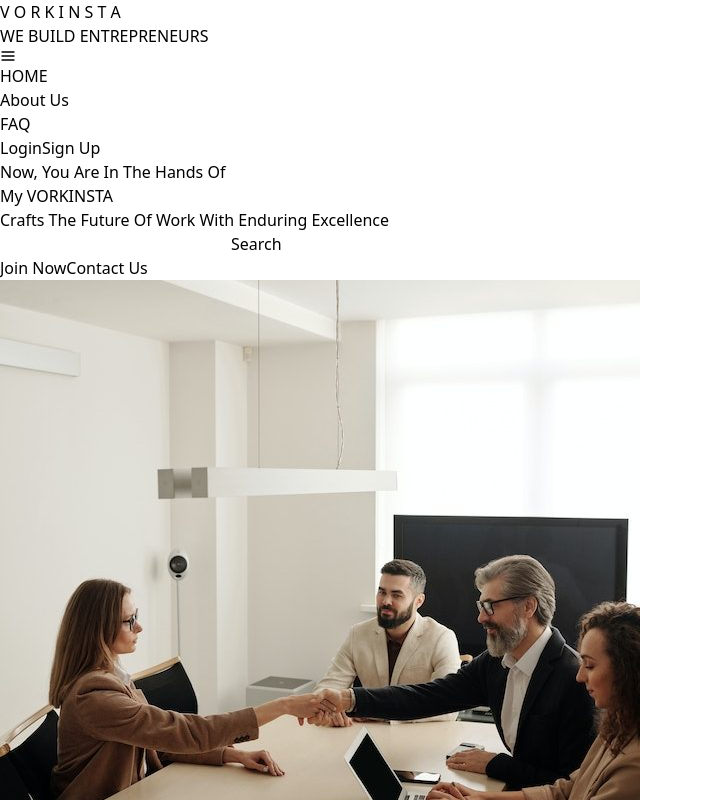
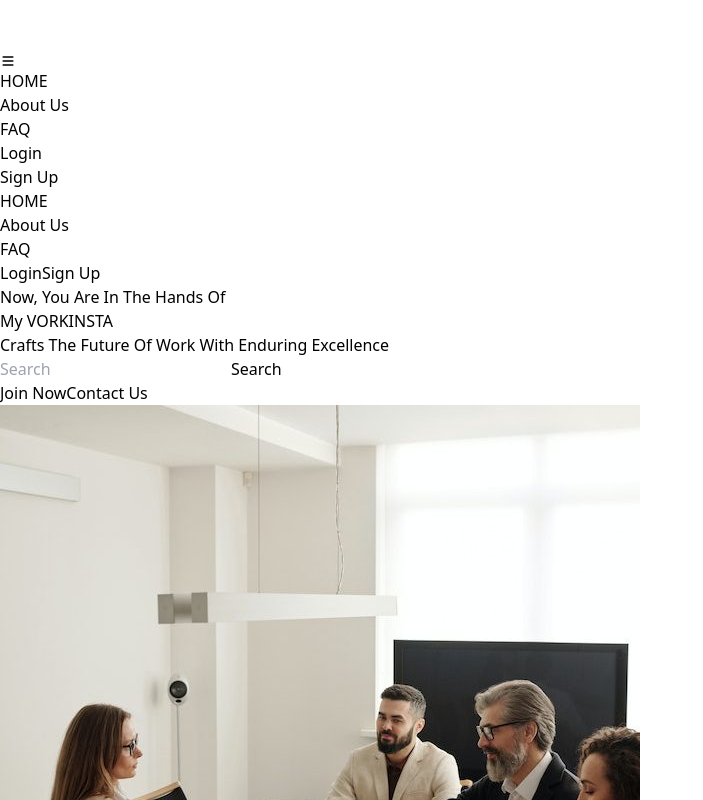
Before and after one commit to sanketmahadik191/Vi-WebDev, a React (Vite) app: page / in a window 1280 px wide. Shown: the top 800 px of the page, without its empty margins (0-703 px from the left). Built offline with nearby package versions, Linux system fonts and the light colour scheme.

Commit message:
updated navbar and hero section

```diff
--- a/src/components/Home/HeroSection.jsx
+++ b/src/components/Home/HeroSection.jsx
@@ -1,33 +1,37 @@
-import React from 'react'
-import img from '../../assets/Home-img.jpeg'
+import React from 'react';
+import img from '../../assets/Home-img.jpeg';
 
 
 function HeroSection() {
   return (
-    <section className="flex items-center justify-evenly py-20 text-center">
-      <div className='w-[40%]'>
-      <p className="text-4xl mb-8 ">
+
+    <section className=" md:flex items-center justify-evenly py-20 text-center">
+      <div className='md:w-[40%] text-xl lg:text-2xl xl:text-3xl'>
+      <p className=" mb-8 ">
         Now, You Are In The Hands Of </p>
-        <h1 className="text-[#134074] text-[4rem]  mb-4 font-extrabold">My VORKINSTA</h1>
+        <h1 className="text-[#0D3451] text-[2rem] lg:text-[3rem] mb-8 font-extrabold">My VORKINSTA</h1>
 
-      <p className="text-4xl mb-10  font-bold">
+      <p className=" mb-8  font-bold">
         Crafts The Future Of Work With Enduring Excellence
       </p>
-      <div className="flex  mb-10">
-          <input type="text" className="border-2 py-4 px-52 rounded-l-full rounded-r-none w-64 bg-gray-100"/>
-          <button className="bg-black text-xl text-white px-12 py-4 rounded-r-full rounded-l-none">Search</button>
+      <div className="flex justify-center">
+      <div className="flex text-xl mb-10">
+          <input type="text"  className="border-2 bg-gray-50 py-3 px-4  rounded-l-full rounded-r-none w-50 lg:w-80 outline-none " placeholder='Search'></input>
+          <button className="bg-black text-white px-4 lg:px-12 py-3 rounded-r-full rounded-l-none">Search</button>
         </div>
-      <div className="flex justify-center space-x-4 mb-10 text-3xl font-semibold">
-        <button className="px-12 py-5 bg-[#134074] border-[#134074] rounded-full text-white  ">
+        </div>
+      <div className="flex justify-center items-center space-x-4 mb-10 text-xl lg:text-[1.3rem] lg:font-semibold">
+        <button className="px-4 py-3 lg:px-12 lg:py-4 border bg-[#0D3451] border-[#0D3451] rounded-full text-white ">
           Join Now
         </button>
-        <button className="px-8 py-5 border border-[#134074] rounded-full text-[#134074]">
+        <button className="px-4 py-3 lg:px-12 lg:py-4 border border-[#0D3451] rounded-full text-[#0D3451]">
           Contact Us
         </button>
       </div>
       </div>
-      <div className="w-[40%]">
+      <div className="w-full md:w-[40%] flex justify-center p-10 md:p-0">
         <img src={img} alt='images' className='rounded-lg'></img>
+
       </div>
     </section>
   );
--- a/src/components/Home/TrustedBySection.jsx
+++ b/src/components/Home/TrustedBySection.jsx
@@ -10,7 +10,7 @@ function TrustedBySection() {
       <h2 className="text-4xl font-bold mb-8 text-gray-700">
         Trusted By
       </h2>
-      <div className="flex justify-center items-center flex-wrap space-x-10 sm:space-x-14 lg:space-x-20">
+      <div className="flex justify-center items-center flex-wrap space-x-6 sm:space-x-12 lg:space-x-20">
         <span className="h-16 w-16 flex items-center justify-center text-6xl"><FcGoogle /></span>
         <span className="h-16 w-16 flex items-center justify-center text-6xl"><IoLogoMicrosoft /></span>
         <span className="h-16 w-16 flex items-center justify-center text-6xl"><SiIbm /></span>
--- a/src/components/Navbar.jsx
+++ b/src/components/Navbar.jsx
@@ -1,59 +1,114 @@
-import React, { useState } from 'react';
-import { Link } from 'react-router-dom';
-import { FiMenu, FiX } from 'react-icons/fi';
-import logo from '../assets/Vorkinsta logo.png'; // Assuming you use this later
-import { HiMenu } from "react-icons/hi";
+import React, { useState } from "react";
+import logo from "../assets/Vorkinsta logo.png";
+import { HiMenu, HiX } from "react-icons/hi"; // Import the close icon
+import { Link } from "react-router-dom";
 
 function Navbar() {
-  const [menuOpen, setMenuOpen] = useState(false);
+  const [isMobileMenuOpen, setIsMobileMenuOpen] = useState(false);
+
+  const toggleMobileMenu = () => {
+    setIsMobileMenuOpen(!isMobileMenuOpen);
+  };
 
   return (
-    <nav className="bg-[#134074] text-white h-[13vh] px-6 md:px-20 flex justify-between items-center">
-      {/* Brand */}
-      <div className="flex items-center">
-        <h1 className="text-2xl md:text-3xl font-bold">V O R K I N S T A</h1>
-        <h6 className="hidden md:block text-sm md:text-base text-gray-300 ml-2">
-          WE BUILD ENTREPRENEURS
-        </h6>
+    <nav className="flex justify-between items-center bg-[#0D3451] text-white h-[13vh]">
+      <div className="ml-6 lg:ml-20">
+        <img
+          src={logo}
+          alt="Vorkinsta logo"
+          className="w-[10rem] lg:w-[15rem]"
+        />
       </div>
 
-      {/* Hamburger Menu Icon for Mobile */}
-      <div className="md:hidden" onClick={() => setMenuOpen(!menuOpen)}>
-        {menuOpen ? <FiX className="text-3xl" /> : <FiMenu className="text-3xl" />}
+      {/* Mobile Menu Icon */}
+      <div className="md:hidden mr-6">
+        {isMobileMenuOpen ? (
+          <HiX className="text-3xl" onClick={toggleMobileMenu} /> // Close icon
+        ) : (
+          <HiMenu className="text-3xl" onClick={toggleMobileMenu} />
+        )}
       </div>
 
-      {/* Menu Links */}
-      <ul
+      {/* Mobile Dropdown Menu */}
+      <div
         className={`${
-          menuOpen ? 'flex' : 'hidden'
-        } flex-col md:flex md:flex-row items-center md:items-center w-full md:w-auto bg-[#134074] md:bg-transparent absolute md:static top-16 left-0 md:top-0 z-10 md:z-auto transition-all duration-300 ease-in-out md:space-x-10 text-lg md:text-lg`}
+          isMobileMenuOpen ? "block" : "hidden"
+        } md:hidden absolute top-[13vh] right-0 w-full bg-[#0D3451] z-10`}
       >
-        <li className="my-2 md:my-0">
-          <Link to="/" className="text-white hover:text-gray-200 border-b-2 md:border-none text-2xl font-bold">
+        <ul className="flex flex-col items-center gap-6 py-4">
+          <li>
+            <Link
+              to="/"
+              onClick={toggleMobileMenu}
+              className="text-white hover:text-gray-200 text-2xl font-bold"
+            >
               HOME
             </Link>
           </li>
-        <li className="my-2 md:my-0">
+          <li>
+            <Link
+              to="/about"
+              onClick={toggleMobileMenu}
+              className="text-white hover:text-gray-200"
+            >
+              About Us
+            </Link>
+          </li>
+          <li>
+            <Link
+              to="/faq"
+              onClick={toggleMobileMenu}
+              className="text-white hover:text-gray-200"
+            >
+              FAQ
+            </Link>
+          </li>
+          <li>
+            <Link to="/login">
+              <button className="mt-4 bg-white font-medium text-[#0D3451] px-4 py-2 rounded-lg">
+                Login
+              </button>
+            </Link>
+          </li>
+          <li>
+            <Link to="/signup">
+              <button className="mt-4 bg-white font-medium text-[#0D3451] px-4 py-2 rounded-lg">
+                Sign Up
+              </button>
+            </Link>
+          </li>
+        </ul>
+      </div>
+
+      {/* Desktop Links */}
+      <div className="hidden md:flex items-center mr-6 lg:mr-20 text-xl font-normal">
+        <ul className="flex gap-6 lg:gap-12">
+          <li>
+            <Link
+              to="/"
+              className="text-white hover:text-gray-200 border-b-2 md:border-none text-2xl font-bold"
+            >
+              HOME
+            </Link>
+          </li>
+          <li>
             <Link to="/about" className="text-white hover:text-gray-200">
               About Us
             </Link>
           </li>
-        <li className="my-2 md:my-0">
+          <li>
             <Link to="/faq" className="text-white hover:text-gray-200">
               FAQ
             </Link>
           </li>
         </ul>
-
-      {/* Login/SignUp Buttons */}
-      <div className="hidden md:flex items-center space-x-6">
         <Link to="/login">
-          <button className="bg-white text-blue-900 font-medium px-4 py-2 rounded-lg hover:bg-gray-200 transition duration-200">
+          <button className="ml-5 lg:ml-10 bg-white font-medium text-[#0D3451] px-4 py-2 rounded-lg">
             Login
           </button>
         </Link>
         <Link to="/signup">
-          <button className="bg-white text-blue-900 font-medium px-4 py-2 rounded-lg hover:bg-gray-200 transition duration-200">
+          <button className="ml-5 lg:ml-10 bg-white font-medium text-[#0D3451] px-4 py-2 rounded-lg">
             Sign Up
           </button>
         </Link>
```
Lines whose indentation alone changed are shown as unchanged.
